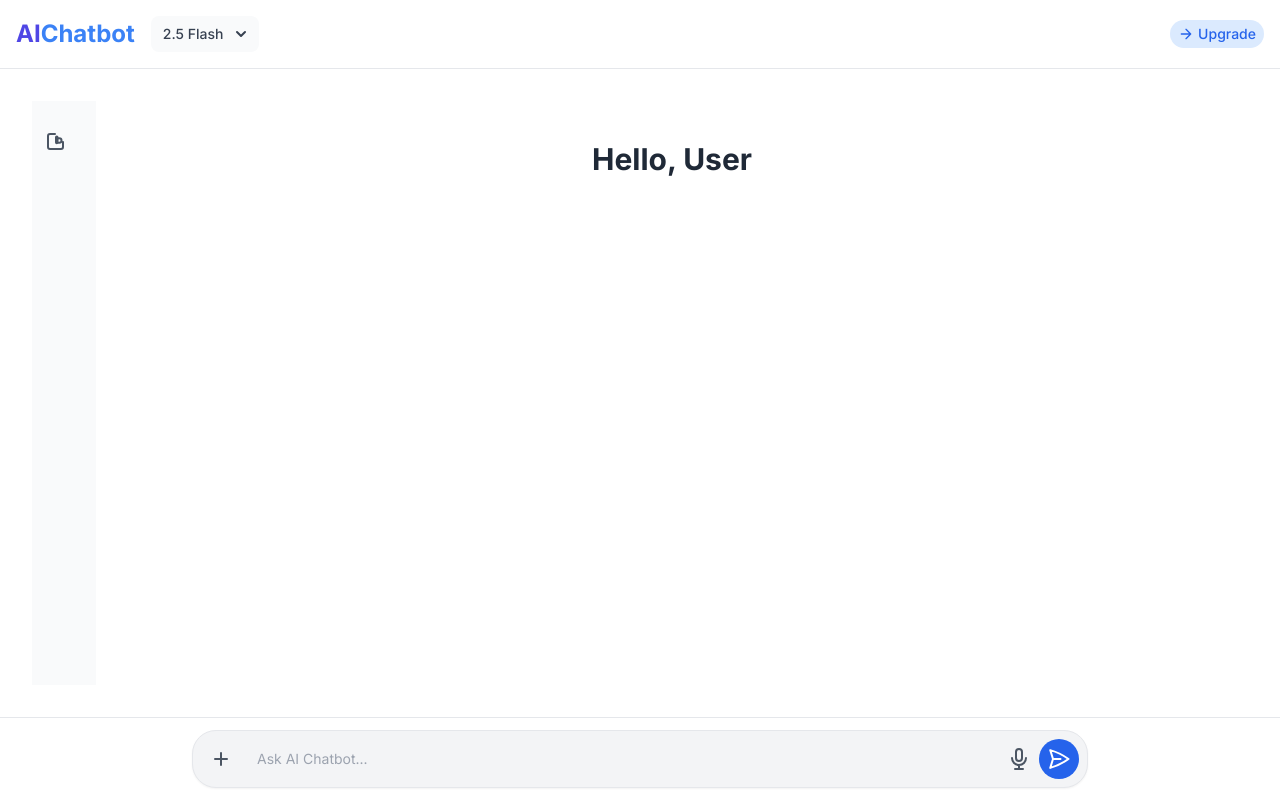
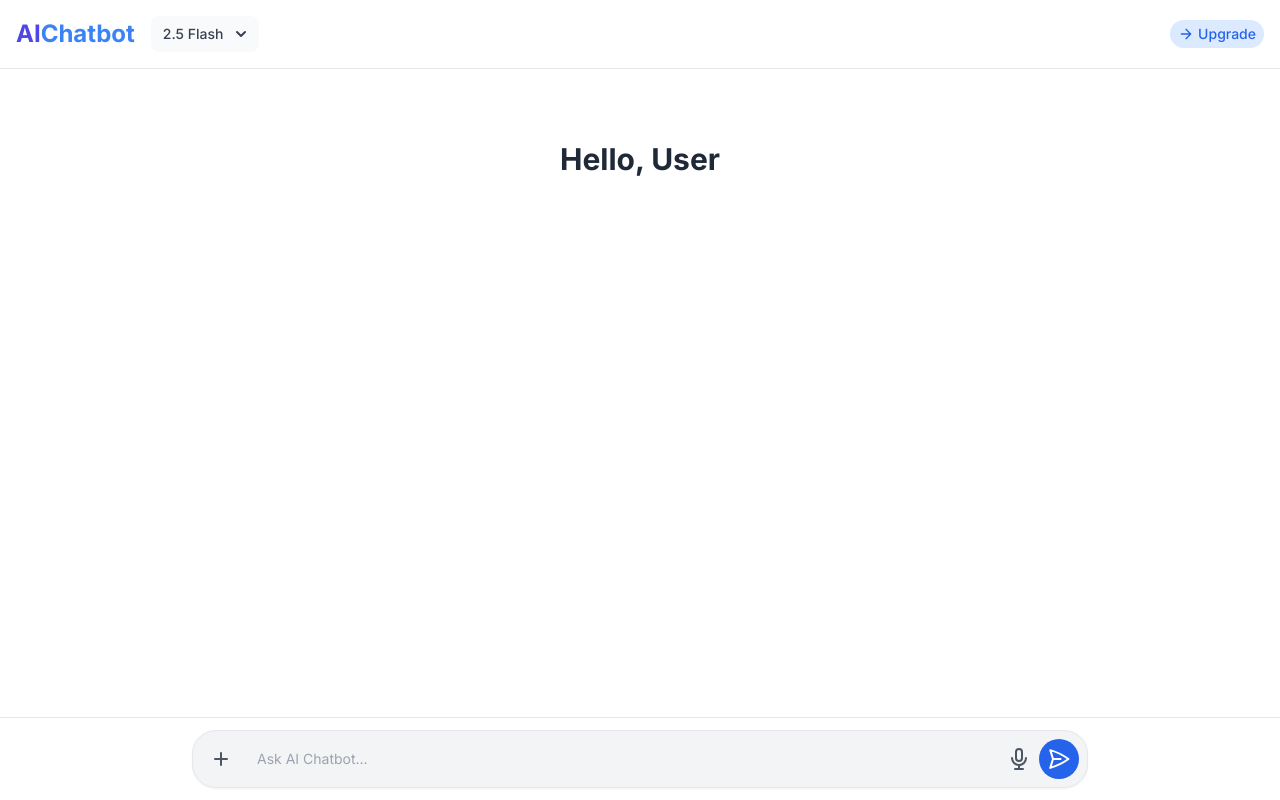
Before and after one commit to ajayyanshu/Sofia-Project, a Flask app: page / in a window 1280 px wide. Run offline with Flask 3, Linux system fonts and the light colour scheme; some libraries are stand-ins or nearby versions.

Commit message:
Update recreated_ui.html

```diff
--- a/templates/recreated_ui.html
+++ b/templates/recreated_ui.html
@@ -70,14 +70,6 @@
 
         <!-- Main Content Area -->
         <div class="flex-1 overflow-y-auto px-2 py-4 md:p-8 flex items-start justify-center">
-            <!-- Sidebar placeholder for mobile -->
-            <div class="w-12 md:w-16 h-full bg-gray-50 flex-shrink-0 flex md:flex-col items-center py-4 space-y-2 md:space-y-4 md:block hidden">
-                <button id="summarize-button" class="p-2 md:p-3 rounded-full hover:bg-gray-200">
-                    <svg xmlns="http://www.w3.org/2000/svg" class="h-5 w-5 md:h-6 md:w-6 text-gray-600" fill="none" viewBox="0 0 24 24" stroke="currentColor" stroke-width="2">
-                        <path stroke-linecap="round" stroke-linejoin="round" d="M11 5H6a2 2 0 00-2 2v11a2 2 0 002 2h11a2 2 0 002-2v-5m-1.5-1.5a2.25 2.25 0 11-4.5 0 2.25 2.25 0 014.5 0zM12.75 14.25a.75.75 0 01-.75-.75V8.25a.75.75 0 011.5 0v5.25a.75.75 0 01-.75.75z" />
-                    </svg>
-                </button>
-            </div>
 
             <!-- Content within flex container -->
             <div class="flex-1 max-w-4xl mx-auto flex flex-col space-y-4 pb-4 px-2 md:px-4">
@@ -89,7 +81,7 @@
         </div>
 
         <!-- Chat Input Area -->
-        <div class="flex-shrink-0 bg-white px-2 py-2 md:px-4 md:py-3 border-t border-gray-200">
+        <div class="fixed bottom-0 left-0 right-0 bg-white px-2 py-2 md:px-4 md:py-3 border-t border-gray-200">
             <div class="max-w-4xl mx-auto flex flex-col space-y-2">
                 <div class="flex items-center p-2 bg-gray-100 rounded-3xl shadow-sm border border-gray-200">
                     <input type="file" id="file-input" class="hidden" accept="image/*, application/pdf">
```
